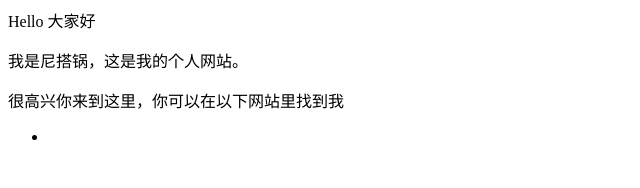
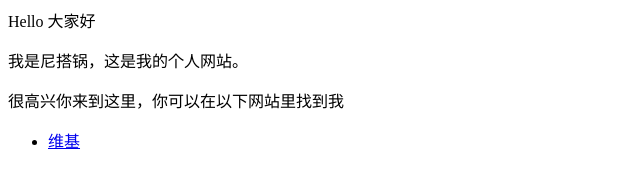
Before and after one commit to Hugcometou/Hugcometou.github.io, a plain HTML site: page index.html in a window 1280 px wide. Shown: the full height of the page, 0-640 px from the left. Drawn offline with Linux system fonts and the light colour scheme.

Commit message:
Update index.html

```diff
--- a/index.html
+++ b/index.html
@@ -3,5 +3,5 @@
 <p>很高兴你来到这里，你可以在以下网站里找到我</p>
 
 <ul>
-  <li> <a href="https://zh.wikipedia.org/wiki/God>维基</a> </li>
+  <li> <a href="https://zh.wikipedia.org/wiki/God">维基</a> </li>
 </ul>
```
